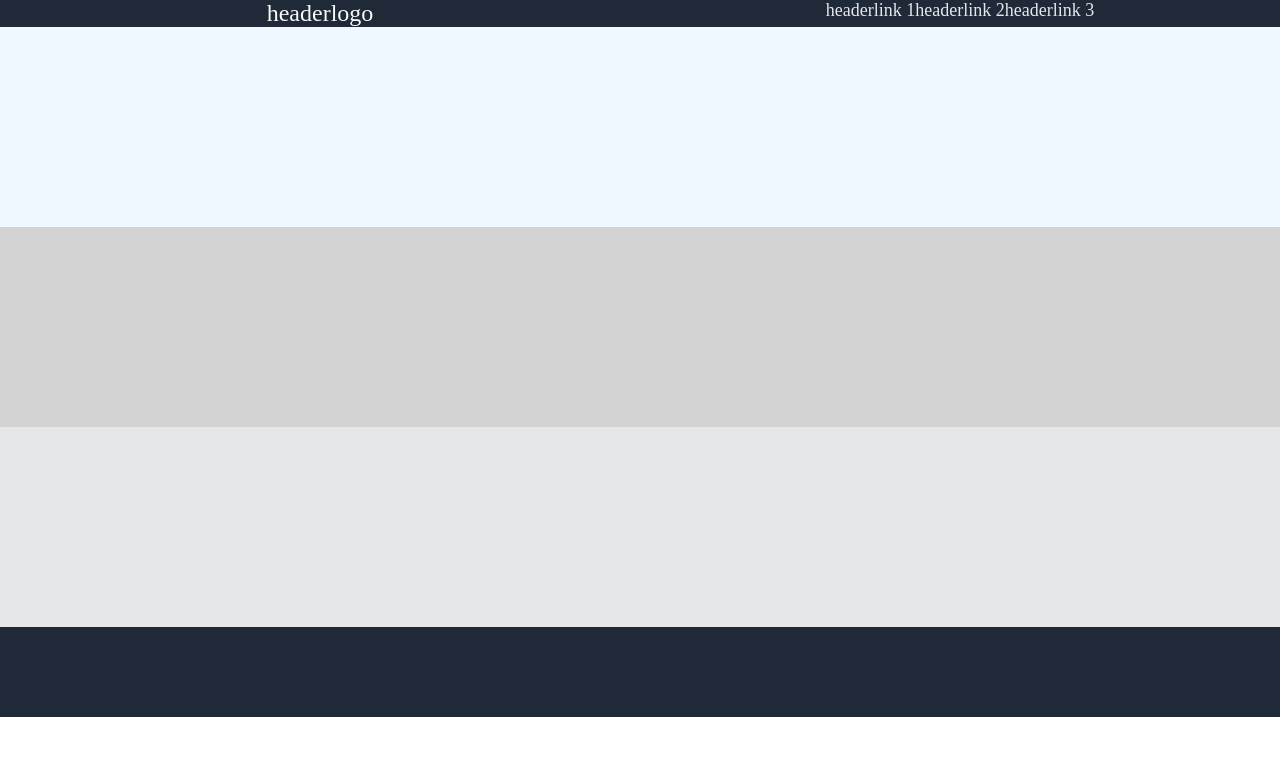
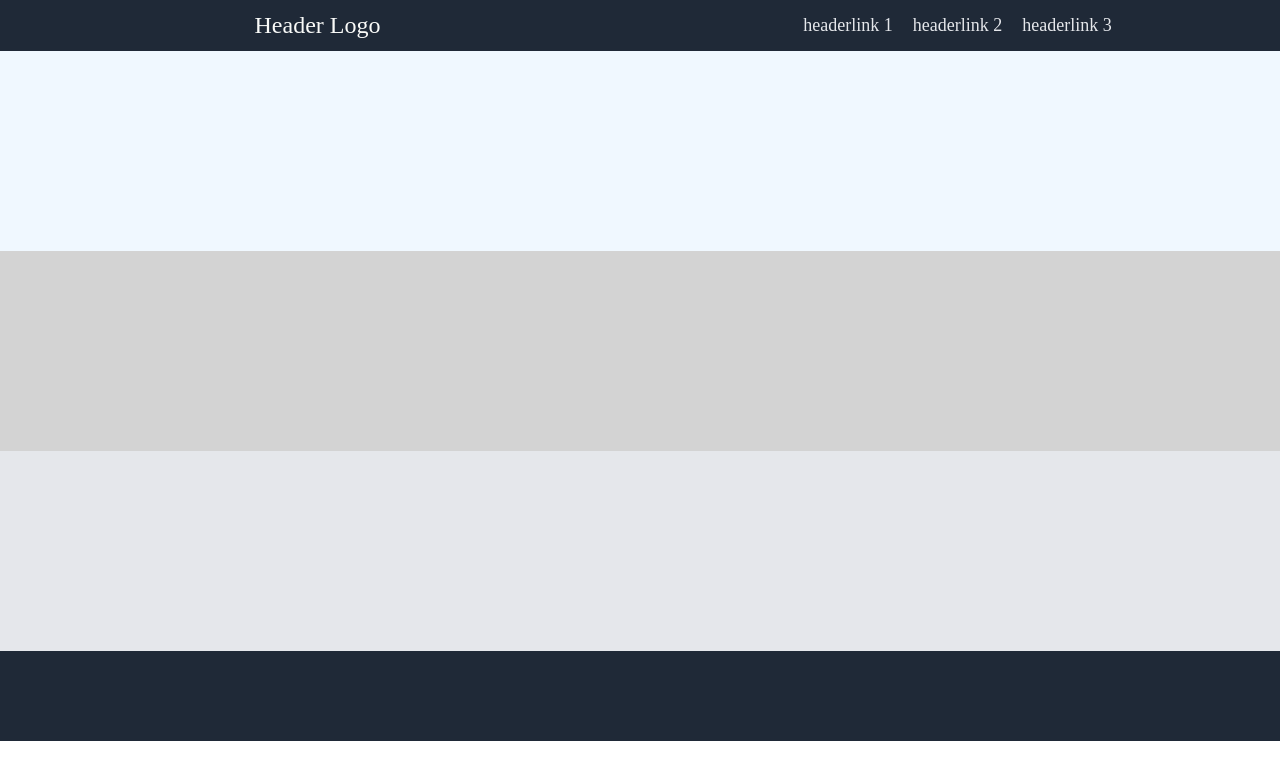
Before and after one commit to CAtk17/TOP_landing_project, a plain HTML site: page index.html in a window 1280 px wide. Drawn offline with Linux system fonts and the light colour scheme.

Commit message:
Rebuilt and revamped structure. Added flex

```diff
--- a/index.html
+++ b/index.html
@@ -10,7 +10,7 @@
 <body>
     <header>
         <div class="nleft">
-            <p id="header-logo">headerlogo</p>
+            <p id="header-logo">Header Logo</p>
         </div>
         <div class="nright">
             <ul>
--- a/style.css
+++ b/style.css
@@ -1,4 +1,4 @@
-* {
+*{
    margin: 0;
    padding: 0;
 }
@@ -6,26 +6,39 @@ header {
     background-color: #1F2937;
     display: flex;
     flex-direction: row;
+    }
 
-}
-#header-logo {
+#header-logo{
     color: #F9FAF8;
     font-size: 24px;
 
+
 }
-.Header-link {
+.Header-link{
     font-size: 18px;
+    margin: 10px;
     color: #E5E7EB;
+    flex-direction: row;
 }
-ul {
+
+ul{
     display: flex;
     list-style-type: none;
-    flex-direction: row;
-}
-.nleft,.nright{
+    }
+
+.nleft{
     display: flex;
     width:50%;
     justify-content: center;
+    align-items: center;
+    }
+
+.nright{
+    display: flex;
+    width:50%;
+    justify-content: center;
+    padding: 5px;
+    align-items: center;
 }
 
 
```
